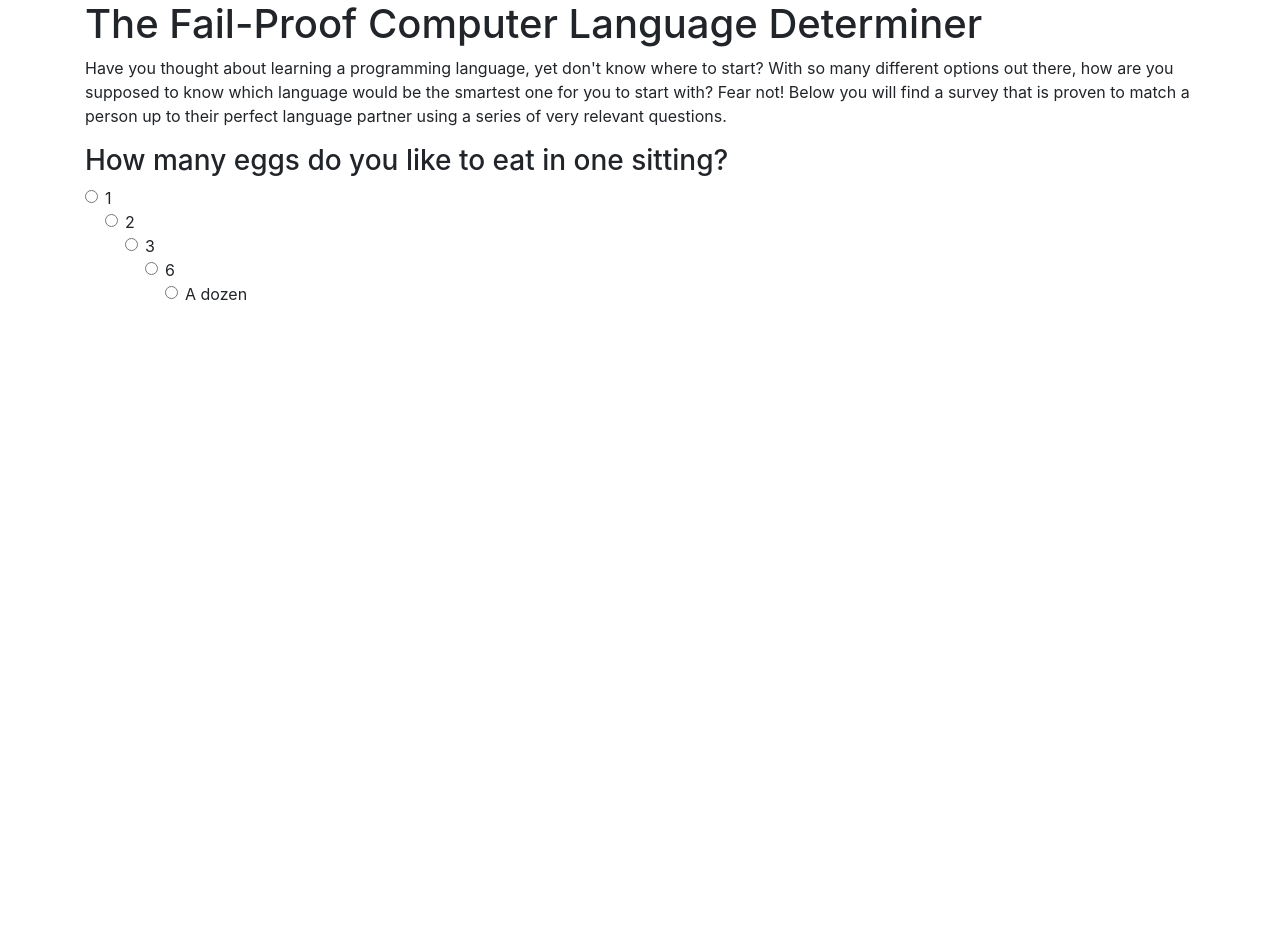
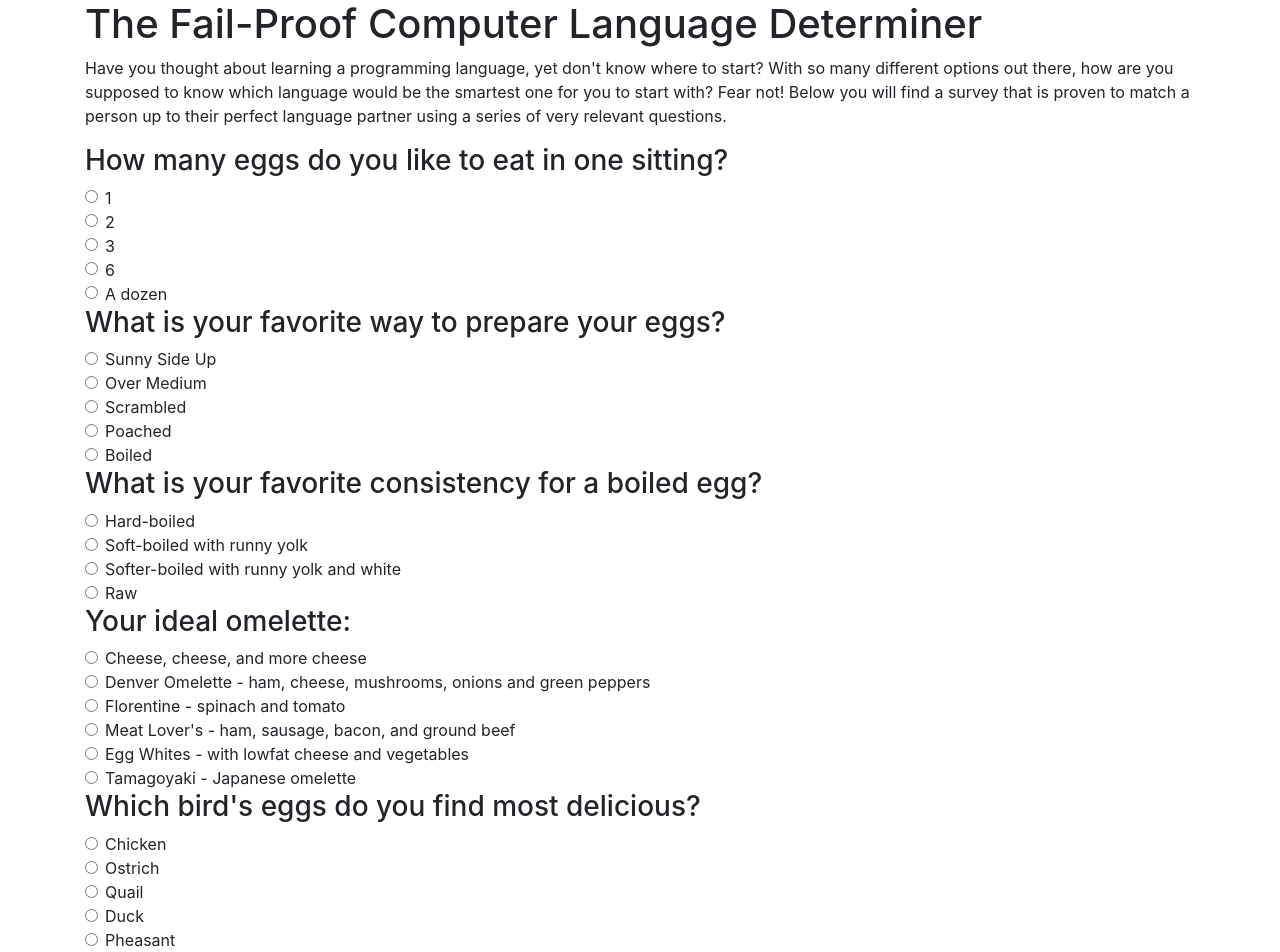
Before and after one commit to LaurenMusante/Language-Survey, a plain HTML site: page index.html in a window 1280 px wide. Before the commit the page ends 800 px from the top, so only its background shows below. Drawn offline with nearby package versions, Linux system fonts and the light colour scheme.

Commit message:
Add all questions for survey, with radio buttons.

```diff
--- a/index.html
+++ b/index.html
@@ -15,18 +15,107 @@
         <div class="form-check">
           <input class="form-check-input" type="radio" name="quantity">
           <label class="form-check-label" for="quantity1">1</label>
+        </div>
         <div class="form-check">
           <input class="form-check-input" type="radio" name="quantity">
           <label class="form-check-label" for="quantity2">2</label>
+        </div>
         <div class="form-check">
           <input class="form-check-input" type="radio" name="quantity">
           <label class="form-check-label" for="quantity3">3</label>
+        </div>
         <div class="form-check">
           <input class="form-check-input" type="radio" name="quantity">
           <label class="form-check-label" for="quantity6">6</label>
+        </div>
         <div class="form-check">
           <input class="form-check-input" type="radio" name="quantity">
           <label class="form-check-label" for="quantity12">A dozen</label>
+        </div>
+      <h3>What is your favorite way to prepare your eggs?</h3>
+      <div class="form-check">
+        <input class="form-check-input" type="radio" name="method">
+        <label class="form-check-label" for="sunnyside">Sunny Side Up</label>
+      </div>
+      <div class="form-check">
+        <input class="form-check-input" type="radio" name="method">
+        <label class="form-check-label" for="overmedium">Over Medium</label>
+      </div>
+      <div class="form-check">
+        <input class="form-check-input" type="radio" name="method">
+        <label class="form-check-label" for="scrambled">Scrambled</label>
+      </div>
+      <div class="form-check">
+        <input class="form-check-input" type="radio" name="method">
+        <label class="form-check-label" for="poached">Poached</label>
+      </div>
+      <div class="form-check">
+        <input class="form-check-input" type="radio" name="method">
+        <label class="form-check-label" for="boiled">Boiled</label>
+      </div>
+      <h3>What is your favorite consistency for a boiled egg?</h3>
+        <div class="form-check">
+          <input class="form-check-input" type="radio" name="consistency">
+          <label class="form-check-label" for="hard">Hard-boiled</label>
+        </div>
+        <div class="form-check">
+          <input class="form-check-input" type="radio" name="consistency">
+          <label class="form-check-label" for="soft">Soft-boiled with runny yolk</label>
+        </div>
+        <div class="form-check">
+          <input class="form-check-input" type="radio" name="consistency">
+          <label class="form-check-label" for="softer">Softer-boiled with runny yolk and white</label>
+        </div>
+        <div class="form-check">
+          <input class="form-check-input" type="radio" name="consistency">
+          <label class="form-check-label" for="raw">Raw</label>
+        </div>
+      <h3>Your ideal omelette:</h3>
+        <div class="form-check">
+          <input class="form-check-input" type="radio" name="omelette">
+          <label class="form-check-label" for="cheese">Cheese, cheese, and more cheese</label>
+        </div>
+        <div class="form-check">
+          <input class="form-check-input" type="radio" name="omelette">
+          <label class="form-check-label" for="denver">Denver Omelette - ham, cheese, mushrooms, onions and green peppers</label>
+        </div>
+        <div class="form-check">
+          <input class="form-check-input" type="radio" name="omelette">
+          <label class="form-check-label" for="florentine">Florentine - spinach and tomato</label>
+        </div>
+        <div class="form-check">
+          <input class="form-check-input" type="radio" name="omelette">
+          <label class="form-check-label" for="meat">Meat Lover's - ham, sausage, bacon, and ground beef</label>
+        </div>
+        <div class="form-check">
+          <input class="form-check-input" type="radio" name="omelette">
+          <label class="form-check-label" for="whites">Egg Whites - with lowfat cheese and vegetables</label>
+        </div>
+        <div class="form-check">
+          <input class="form-check-input" type="radio" name="omelette">
+          <label class="form-check-label" for="tamagoyaki">Tamagoyaki - Japanese omelette</label>
+        </div>
+      <h3>Which bird's eggs do you find most delicious?</h3>
+        <div class="form-check">
+          <input class="form-check-input" type="radio" name="bird">
+          <label class="form-check-label" for="chicken">Chicken</label>
+        </div>
+        <div class="form-check">
+          <input class="form-check-input" type="radio" name="bird">
+          <label class="form-check-label" for="ostrich">Ostrich</label>
+        </div>
+        <div class="form-check">
+          <input class="form-check-input" type="radio" name="bird">
+          <label class="form-check-label" for="quail">Quail</label>
+        </div>
+        <div class="form-check">
+          <input class="form-check-input" type="radio" name="bird">
+          <label class="form-check-label" for="duck">Duck</label>
+        </div>
+        <div class="form-check">
+          <input class="form-check-input" type="radio" name="bird">
+          <label class="form-check-label" for="pheasant">Pheasant</label>
+        </div>
 
             <!--
           <input id="1" type="radio" name="quantity" value="1">
```
Lines whose indentation alone changed are shown as unchanged.
